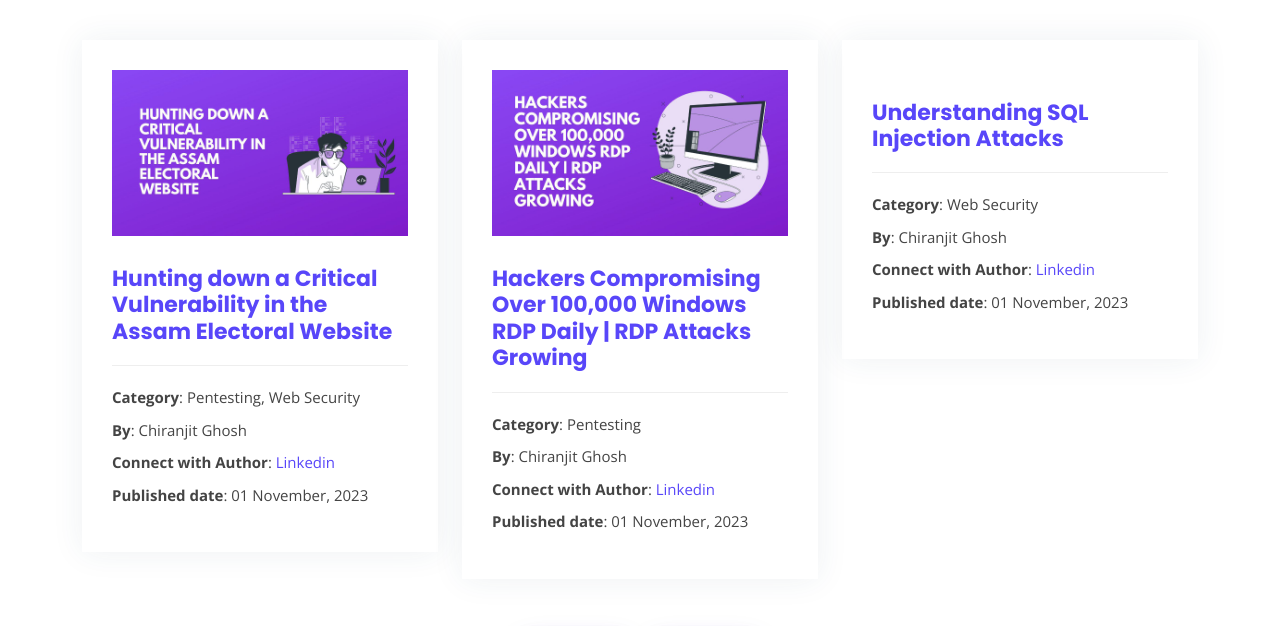
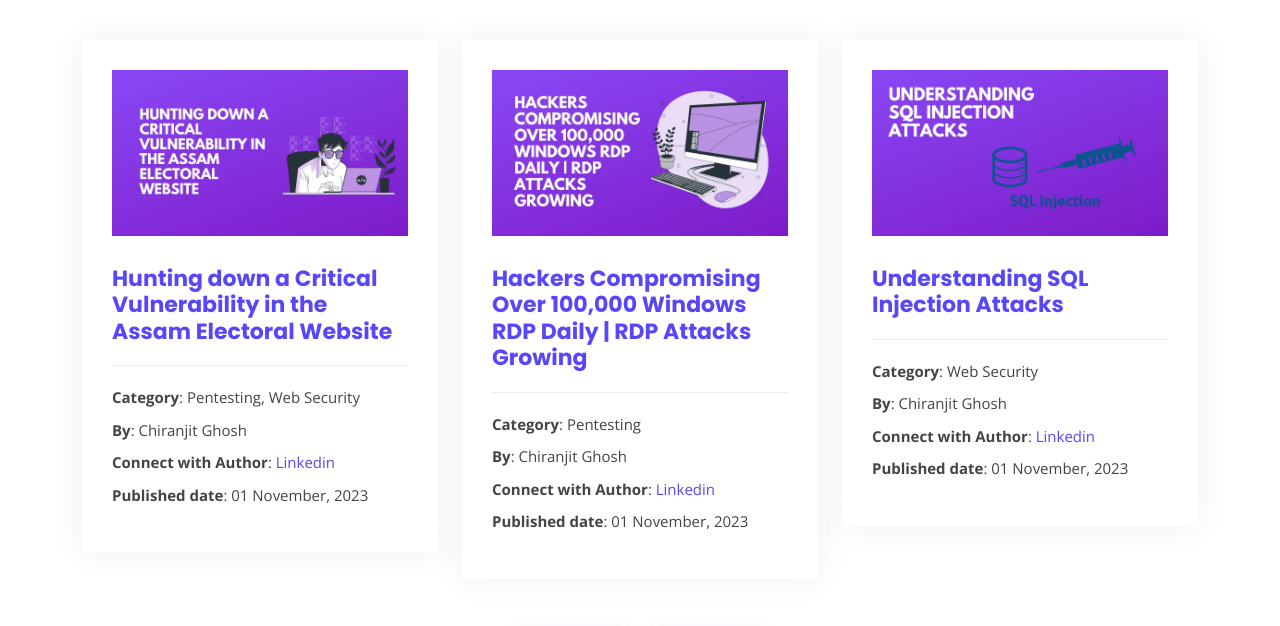
Before and after one commit to yeskutuyes/yeskutuyes.github.io, a plain HTML site: page Blogs/blogCardPages/blogCardPage1.html in a window 1280 px wide. Shown: the part 170-796 px from the top of the page. Drawn offline with nearby package versions, Linux system fonts and the light colour scheme.

Commit message:
Update blogCardPage1.html

```diff
--- a/Blogs/blogCardPages/blogCardPage1.html
+++ b/Blogs/blogCardPages/blogCardPage1.html
@@ -183,7 +183,7 @@
           <!-- Start of blog card -->
           <div class="col-lg-4" >
             <div class="portfolio-info">
-              <img style="max-width: 100%; height: auto; padding-bottom: 30px;" src="/Blogs/blogCardPages/blog-imgs/blog3/banner-blog2.png" alt="" srcset="">
+              <img style="max-width: 100%; height: auto; padding-bottom: 30px;" src="/Blogs/blogCardPages/blog-imgs/blog3/banner-blog3.png" alt="" srcset="">
               <h3><a href="/Blogs/blogCardPages/blogs/understanding-sql-injection.html">Understanding SQL Injection Attacks</a></h3>
               <ul>
                 <li><strong>Category</strong>: Web Security</li>
```
